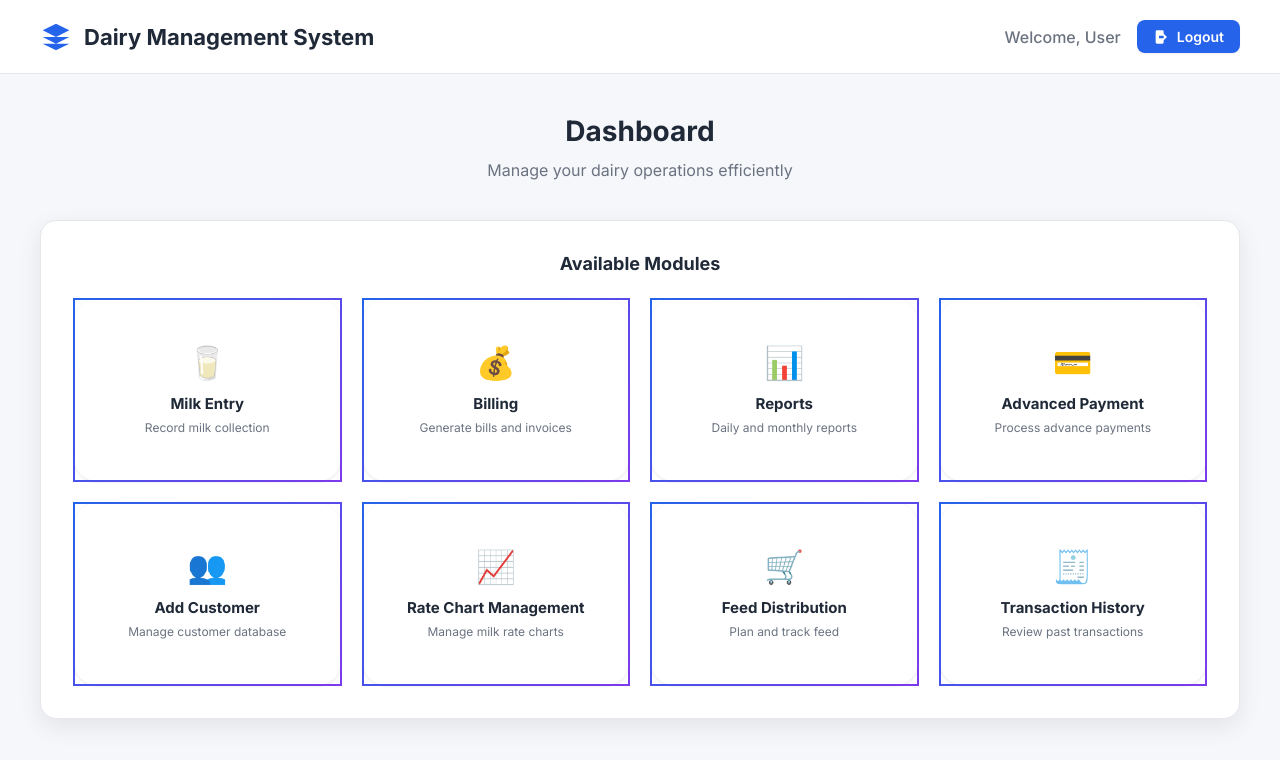
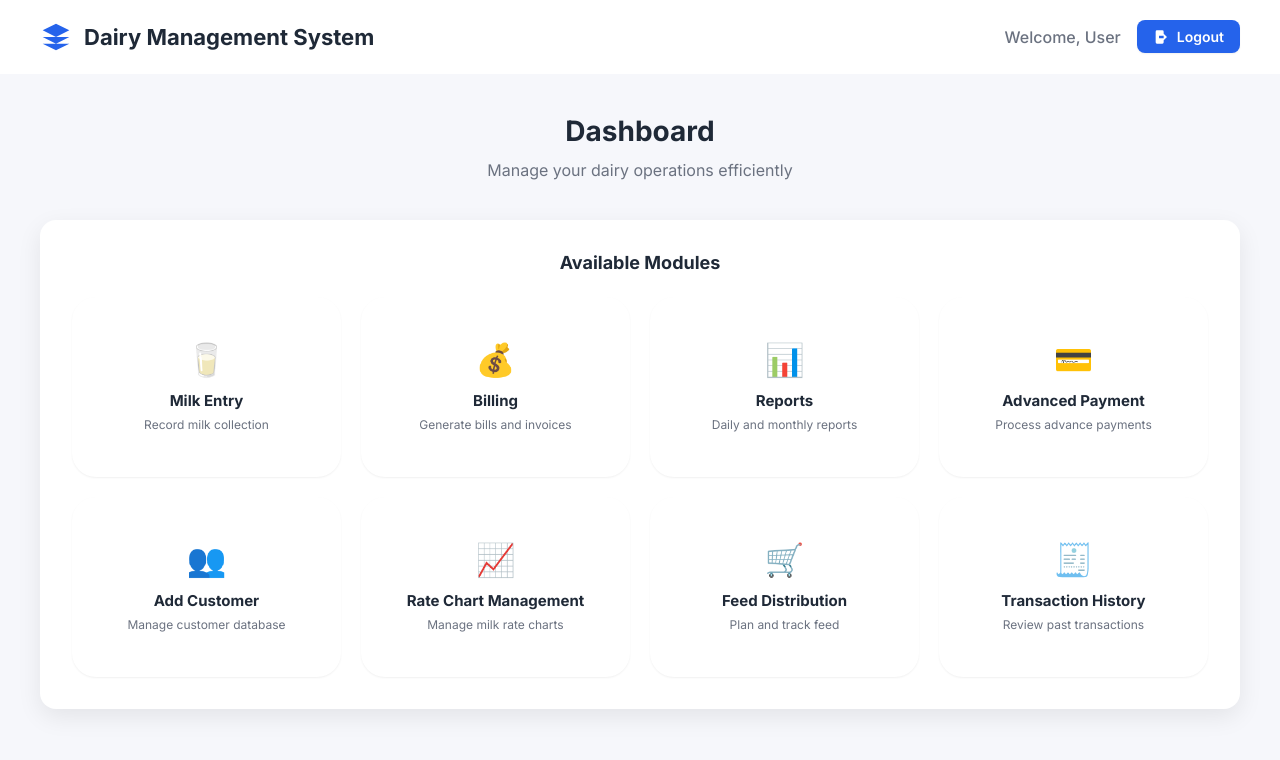
Before and after one commit to ramdarekar5050/IBSC_Dairy_Project, an Angular app: page /dashboard in a window 1280 px wide. Shown: the top 760 px of the page. Built offline with nearby package versions, Linux system fonts and the light colour scheme.

Commit message:
border update

```diff
--- a/src/app/components/dashboard/dashboard.component.css
+++ b/src/app/components/dashboard/dashboard.component.css
@@ -107,7 +107,6 @@
   border-radius: var(--radius-lg);
   padding: 24px;
   box-shadow: var(--shadow-md);
-  border: 1px solid var(--color-border);
   display: flex;
   align-items: center;
   gap: 16px;
@@ -162,7 +161,6 @@
   border-radius: var(--radius-lg);
   padding: 32px;
   box-shadow: var(--shadow-md);
-  border: 1px solid var(--color-border);
 }
 
 .quick-actions h3 {
@@ -209,7 +207,6 @@
   border-radius: var(--radius-lg);
   padding: 32px;
   box-shadow: var(--shadow-md);
-  border: 1px solid var(--color-border);
 }
 
 .modules-section h3 {
@@ -232,9 +229,6 @@
   border-radius: 24px;
   padding: 20px;
   box-shadow: var(--shadow-sm);
-  border: 2px solid transparent;
-  background-clip: padding-box;
-  border-image: linear-gradient(135deg, var(--color-primary), var(--color-accent)) 1;
   cursor: pointer;
   transition: transform 0.2s ease, box-shadow 0.2s ease;
   text-align: center;
@@ -255,7 +249,6 @@
 .module-card:focus-within,
 .module-card:active {
   outline: none;
-  border-color: rgba(37, 99, 235, 0.9); /* primary */
   box-shadow: 0 6px 18px rgba(14, 165, 233, 0.12), 0 0 0 4px rgba(37, 99, 235, 0.08);
   transform: translateY(-2px);
 }
@@ -354,7 +347,6 @@
   border-radius: var(--radius-lg);
   padding: 24px;
   box-shadow: var(--shadow-md);
-  border: 1px solid var(--color-border);
 }
 
 .milk-entry-header {
--- a/src/styles.css
+++ b/src/styles.css
@@ -7,7 +7,7 @@
   --color-surface-veil: rgba(255, 255, 255, 0.92);
   --color-text: #1f2937; /* gray-800 */
   --color-text-muted: #6b7280; /* gray-500 */
-  --color-border: #e5e7eb; /* gray-200 */
+  --color-border: transparent; /* gray-200 */
 
   --color-primary: #2563eb; /* blue-600 */
   --color-primary-700: #1d4ed8;
@@ -112,7 +112,6 @@ button {
 /* Cards/Surfaces */
 .card {
   background: var(--color-surface);
-  border: 1px solid var(--color-border);
   border-radius: var(--radius-lg);
   box-shadow: var(--shadow-md);
 }
```
